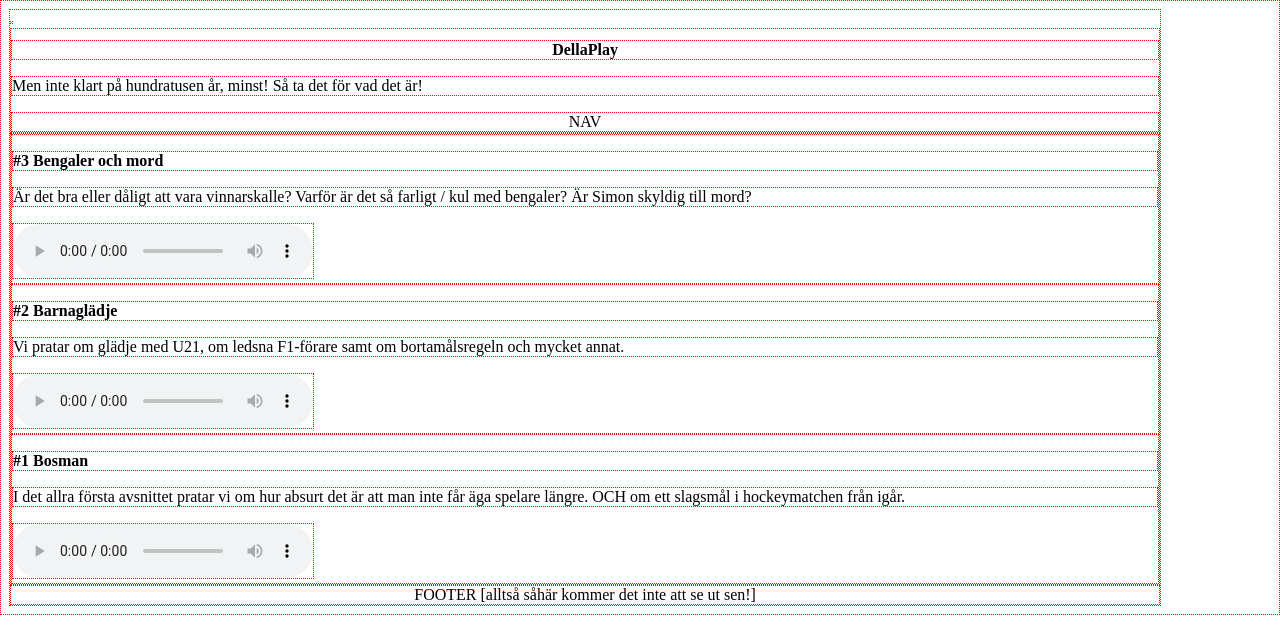
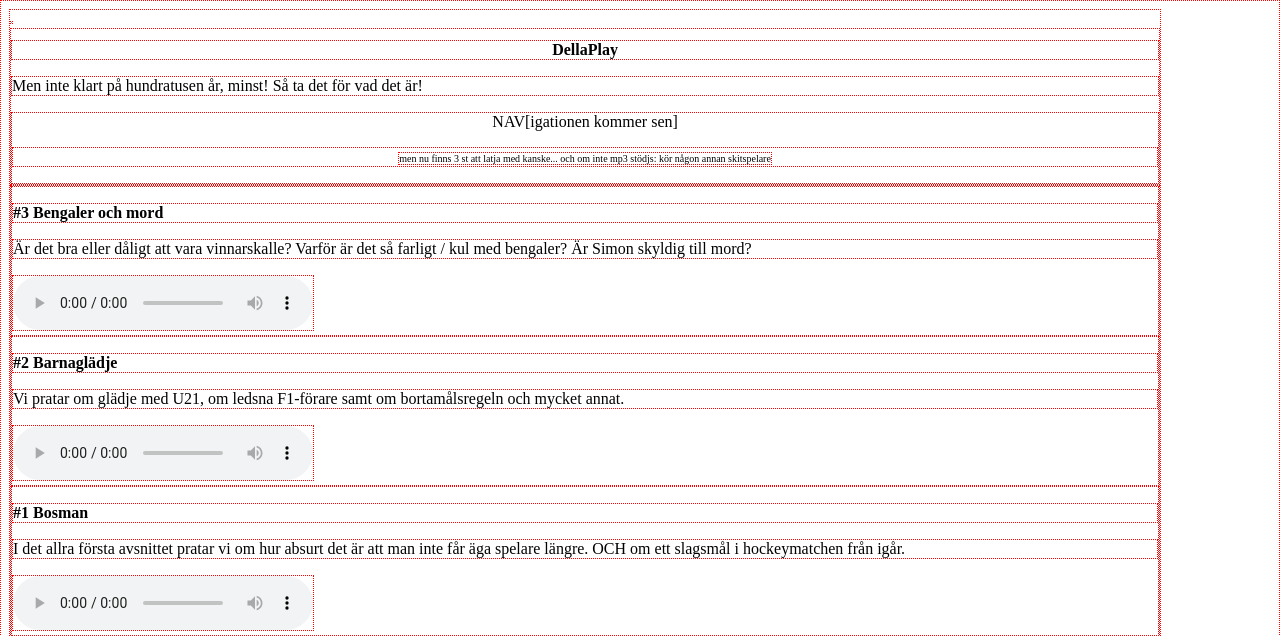
Before and after one commit to dellaplay/dplay, a PHP site: page / in a window 1280 px wide. Shown: the top 636 px of the page. Run offline with PHP 8.4, Linux system fonts and the light colour scheme.

Commit message:
20170710zova1.0

```diff
--- a/CSS/main.css
+++ b/CSS/main.css
@@ -7,6 +7,10 @@ body {
 	width: 90%;
 }
 
+small {
+	font-size: 0.625em;
+}
+
 .CENTERTXT { text-align: center; }
 
 .LEFTTXT { text-align: left; }
--- a/index.php
+++ b/index.php
@@ -37,7 +37,10 @@
 				Men inte klart p&aring; hundratusen &aring;r, minst! Så ta det för vad det är!
 			</p>
 			<nav>
-				NAV
+				NAV[igationen kommer sen]
+				<p>
+					<small>men nu finns 3 st att latja med kanske... och om inte mp3 stödjs: kör någon annan skitspelare</small>
+				</p>
 			</nav>
 		</header>
 
```
